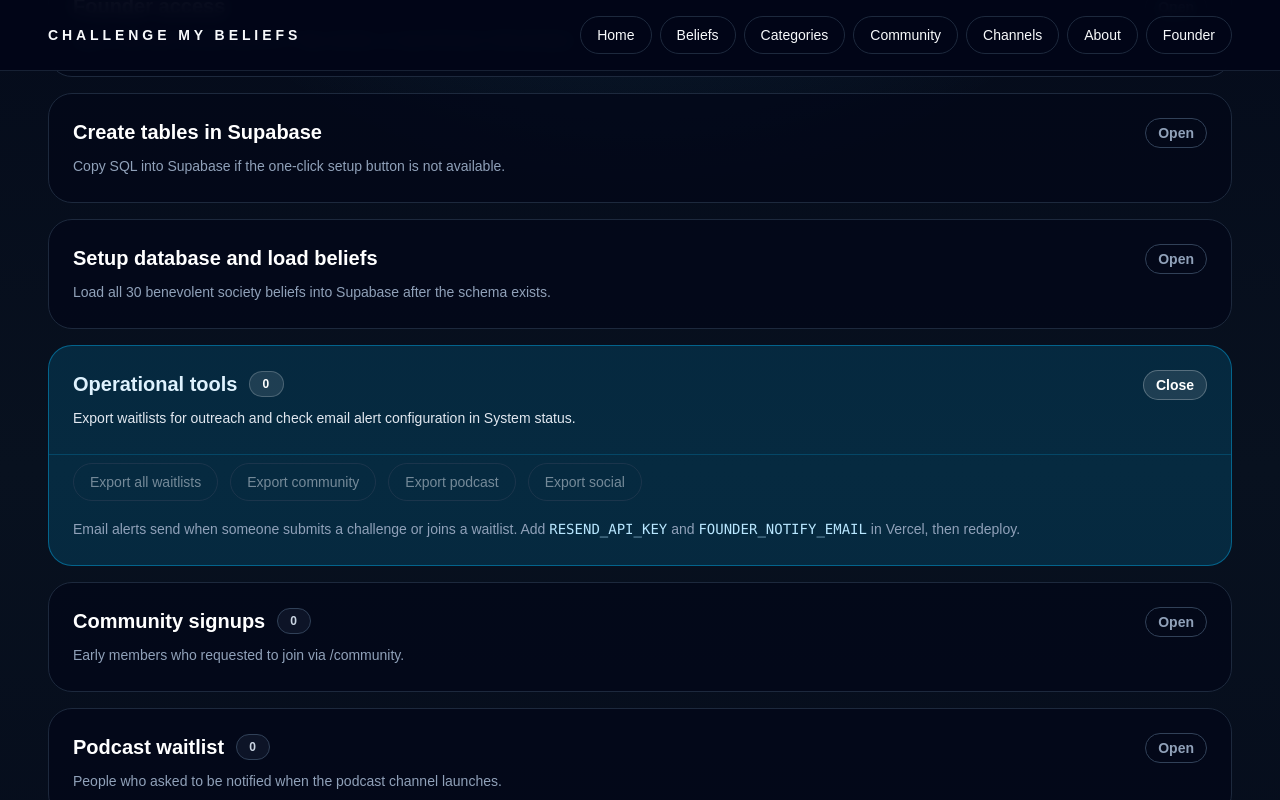
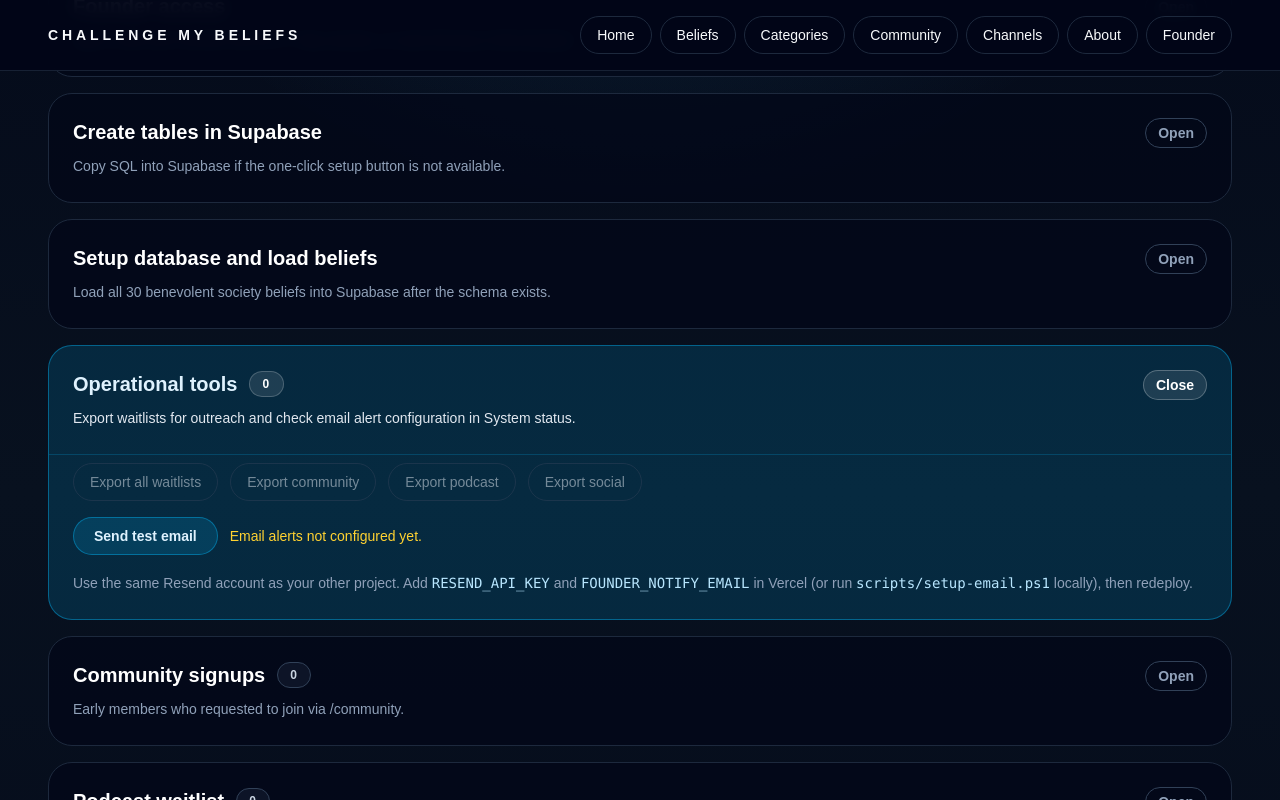
Before and after one commit to QPSGP/Challenge-My-Beliefs, a Next.js app: page /admin in a window 1280 px wide. Both pictures are taken after a click on the button 640 px from the left and 850 px from the top of the page. Shown: the part 450-1250 px from the top of the page. Built offline with nearby package versions, Linux system fonts and the light colour scheme; no server answers; the database is empty.

Commit message:
Add test email button and setup script for Resend alerts.

```diff
--- a/package.json
+++ b/package.json
@@ -8,7 +8,8 @@
     "build": "next build",
     "start": "next start",
     "lint": "eslint .",
-    "sync": "powershell -NoProfile -ExecutionPolicy Bypass -File scripts/git-sync.ps1"
+    "sync": "powershell -NoProfile -ExecutionPolicy Bypass -File scripts/git-sync.ps1",
+    "setup:email": "powershell -NoProfile -ExecutionPolicy Bypass -File scripts/setup-email.ps1"
   },
   "keywords": [
     "beliefs",
--- /dev/null
+++ b/src/app/api/admin/test-email/route.ts
@@ -0,0 +1,49 @@
+import { NextResponse } from "next/server";
+
+import { handleApiError } from "@/lib/api-errors";
+import { isFounderAuthorized } from "@/lib/auth";
+import { isEmailConfigured, sendFounderEmail } from "@/lib/email";
+
+export async function POST(request: Request) {
+  try {
+    if (!isFounderAuthorized(request)) {
+      return NextResponse.json({ error: "Unauthorized" }, { status: 401 });
+    }
+
+    if (!isEmailConfigured()) {
+      return NextResponse.json(
+        {
+          error:
+            "Email is not configured. Set RESEND_API_KEY and FOUNDER_NOTIFY_EMAIL in Vercel or .env.local, then redeploy.",
+        },
+        { status: 400 },
+      );
+    }
+
+    const sent = await sendFounderEmail({
+      subject: "Challenge My Beliefs — test alert",
+      text: [
+        "This is a test email from Challenge My Beliefs.",
+        "",
+        "If you received this, founder alerts are working for:",
+        "- New challenges",
+        "- Community, podcast, and social waitlist signups",
+        "",
+        "Admin: https://challenge-my-beliefs.vercel.app/admin",
+      ].join("\n"),
+    });
+
+    if (!sent) {
+      return NextResponse.json(
+        { error: "Resend rejected the email. Check RESEND_API_KEY and your Resend account." },
+        { status: 502 },
+      );
+    }
+
+    return NextResponse.json({
+      message: `Test email sent to ${process.env.FOUNDER_NOTIFY_EMAIL?.trim()}.`,
+    });
+  } catch (error) {
+    return handleApiError(error);
+  }
+}
--- a/src/components/admin-dashboard.tsx
+++ b/src/components/admin-dashboard.tsx
@@ -210,6 +210,24 @@ export function AdminDashboard({
     router.refresh();
   }
 
+  async function sendTestEmail() {
+    setMessage("Sending test email…");
+
+    const response = await fetch("/api/admin/test-email", {
+      method: "POST",
+      ...founderRequestInit(founderKey),
+    });
+
+    const data = (await response.json()) as { error?: string; message?: string };
+
+    if (!response.ok) {
+      setMessage(data.error ?? "Test email failed.");
+      return;
+    }
+
+    setMessage(data.message ?? "Test email sent.");
+  }
+
   return (
     <div className="space-y-4">
       {message ? (
@@ -403,10 +421,27 @@ export function AdminDashboard({
             label="Export social"
           />
         </div>
+        <div className="mt-4 flex flex-wrap items-center gap-3">
+          <button
+            type="button"
+            onClick={() => void sendTestEmail()}
+            className="rounded-full border border-sky-400/40 bg-sky-400/15 px-5 py-2 text-sm font-semibold text-sky-100 hover:bg-sky-400/25"
+          >
+            Send test email
+          </button>
+          <p
+            className={`text-sm ${systemStatus.emailNotificationsConfigured ? "text-emerald-300" : "text-amber-300"}`}
+          >
+            {systemStatus.emailNotificationsConfigured
+              ? "Email alerts configured."
+              : "Email alerts not configured yet."}
+          </p>
+        </div>
         <p className="mt-4 text-sm leading-6 text-slate-400">
-          Email alerts send when someone submits a challenge or joins a waitlist. Add{" "}
+          Use the same Resend account as your other project. Add{" "}
           <code className="text-sky-200">RESEND_API_KEY</code> and{" "}
-          <code className="text-sky-200">FOUNDER_NOTIFY_EMAIL</code> in Vercel, then redeploy.
+          <code className="text-sky-200">FOUNDER_NOTIFY_EMAIL</code> in Vercel (or run{" "}
+          <code className="text-sky-200">scripts/setup-email.ps1</code> locally), then redeploy.
         </p>
       </AdminAccordionSection>
 
```
Also changed, not shown: 1 other file (tests, documents, lock files or other folders).
